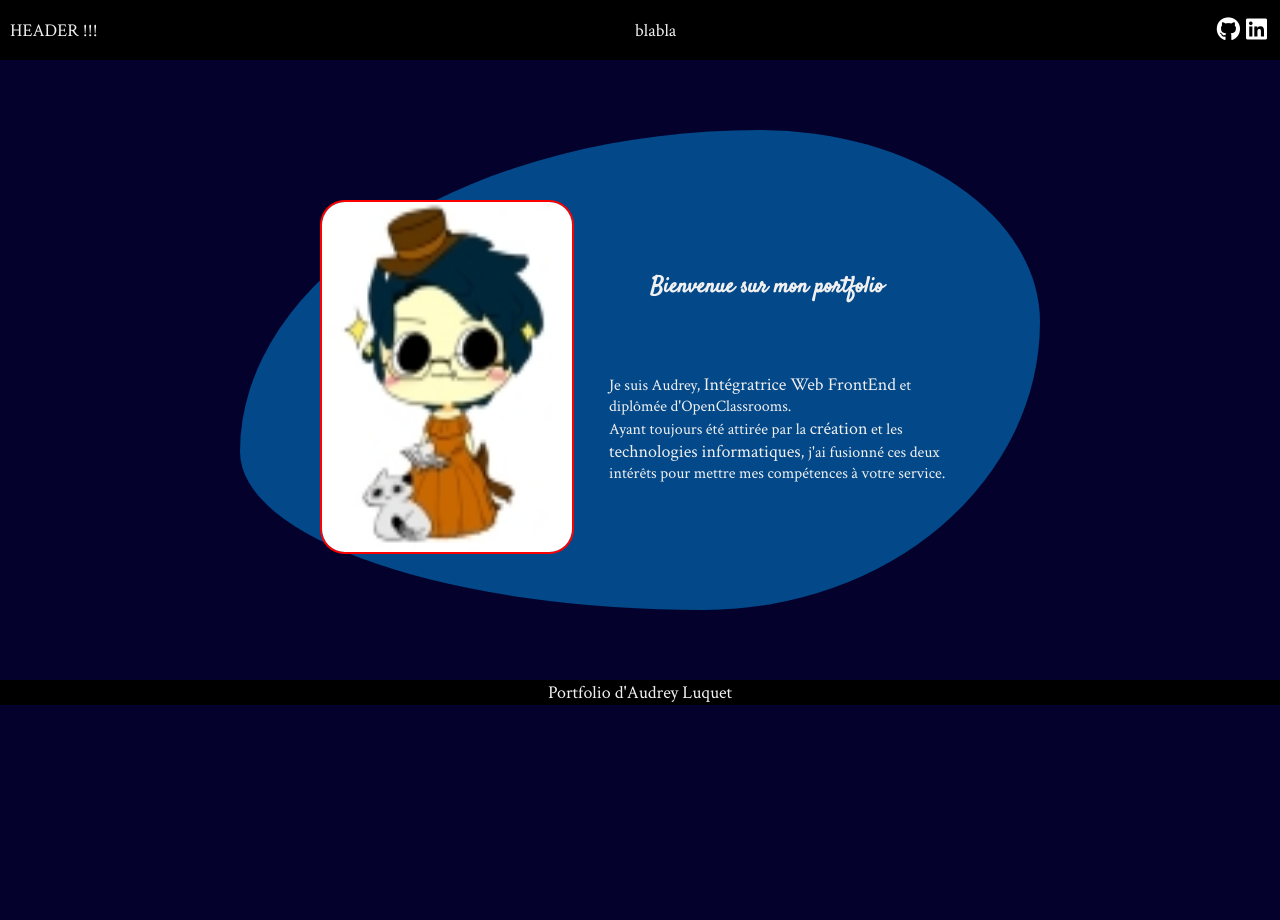
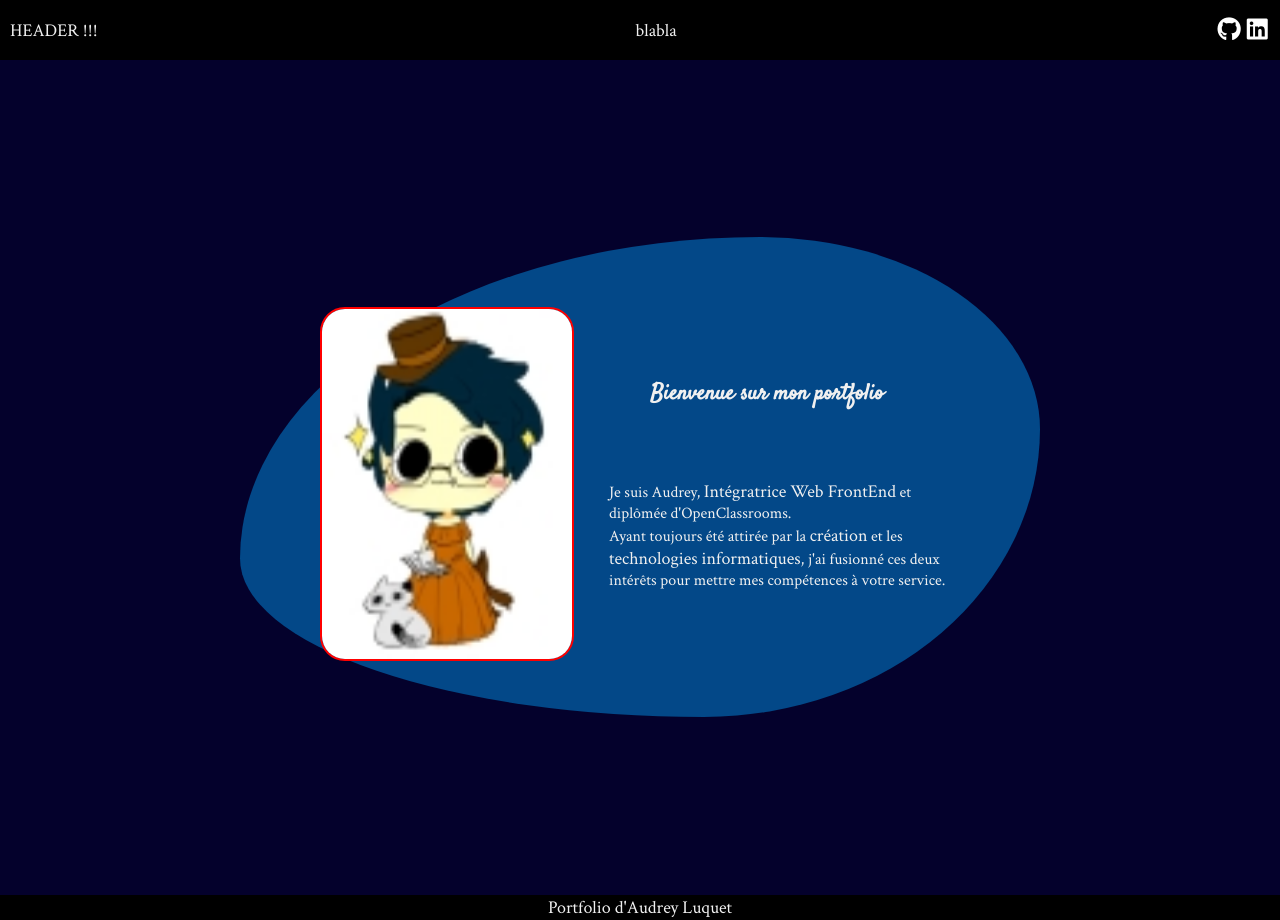
Before and after one commit to AudreyYuedra/portfolio, a React (Create React App) app: page / in a window 1280 px wide. Before the commit the page ends 800 px from the top, so only its background shows below. Built offline with nearby package versions, Linux system fonts and the light colour scheme.

Commit message:
correction style

```diff
--- a/src/components/Header.jsx
+++ b/src/components/Header.jsx
@@ -4,7 +4,7 @@ import styled from "styled-components"
 import { mixins } from "../styles/mixins"
 import { colors, fontFamily, fontSize } from "../styles/variables"
 const StickyHeader = styled.header`
-   width: 98, 2%;
+   width: 98.5%;
    height: 60px;
    background-color: ${colors.bg_tertiary};
    ${mixins.rowSpaceBetween};
--- a/src/pages/Home.jsx
+++ b/src/pages/Home.jsx
@@ -5,7 +5,7 @@ import { mixins } from "../styles/mixins"
 import { colors, fontFamily, fontSize } from "../styles/variables"
 const Main = styled.main`
    ${mixins.totalCenter};
-   margin: 70px 0;
+   margin: 13.86% 0;
    position: relative;
 `
 const Shape = styled.div`
--- a/src/styles/style.css
+++ b/src/styles/style.css
@@ -7,7 +7,6 @@
 }
 
 body {
-   width: 100dvw;
    min-height: 100dvh;
    background-color: #04012c;
 }
```
